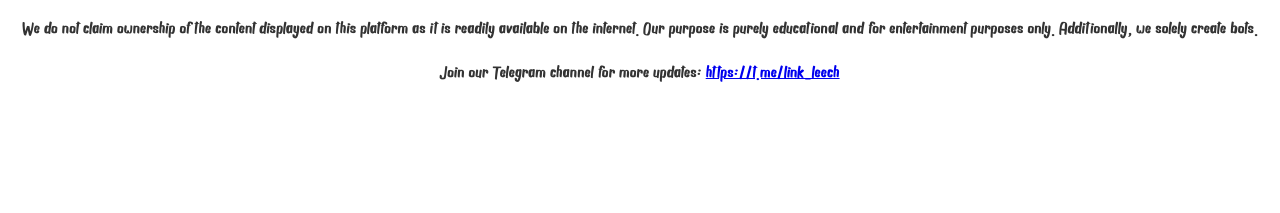
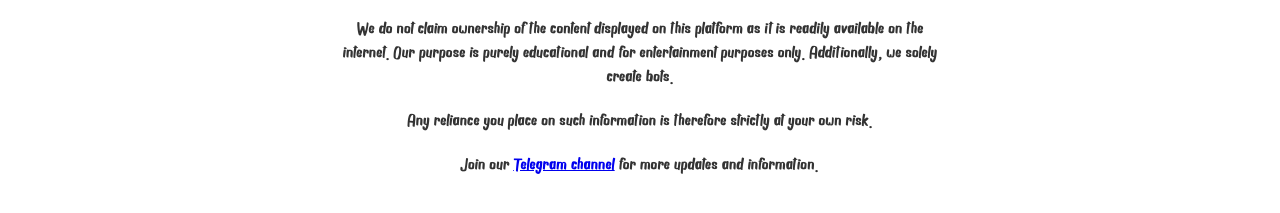
Before and after one commit to VigaBotsTrio12/renderwrbpage, a plain HTML site: page index.html in a window 1280 px wide. Shown: the part 91-304 px from the top of the page. Drawn offline with Linux system fonts and the light colour scheme.

Commit message:
Update index.html

```diff
--- a/index.html
+++ b/index.html
@@ -31,12 +31,16 @@
 		p {
 			margin-top: 20px;
 			margin-bottom: 20px;
+			max-width: 600px;
+			margin-left: auto;
+			margin-right: auto;
 		}
 	</style>
 </head>
 <body>
 	<h1>Disclaimer</h1>
 	<p>We do not claim ownership of the content displayed on this platform as it is readily available on the internet. Our purpose is purely educational and for entertainment purposes only. Additionally, we solely create bots.</p>
-	<p>Join our Telegram channel for more updates: <a href="https://t.me/link_leech">https://t.me/link_leech</a></p>
+	<p>Any reliance you place on such information is therefore strictly at your own risk.</p>
+	<p>Join our <a href="https://t.me/link_leech" target="_blank">Telegram channel</a> for more updates and information.</p>
 </body>
 </html>
```
